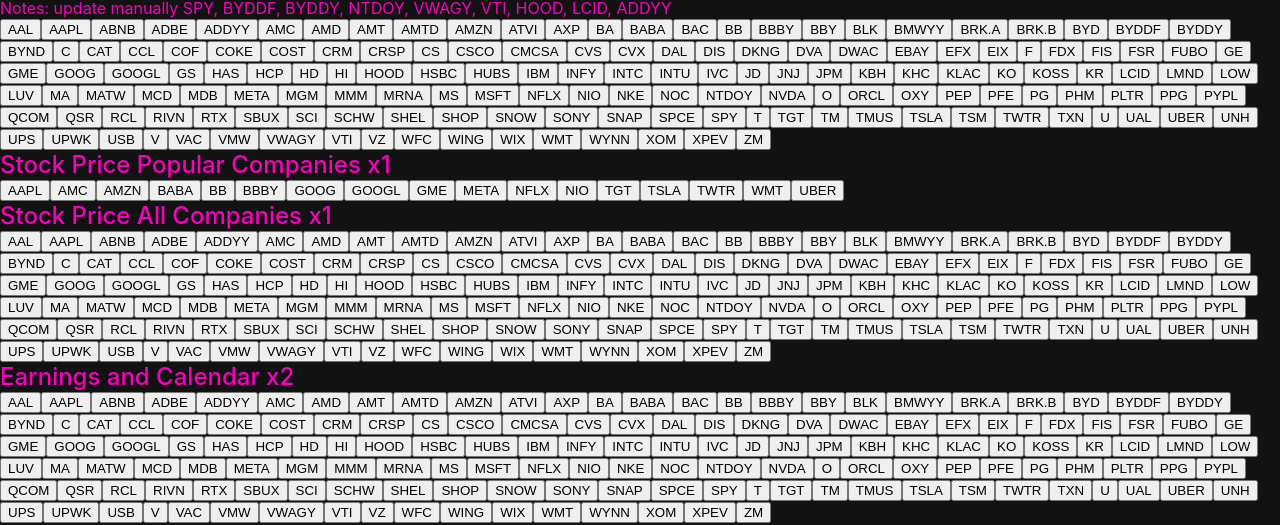
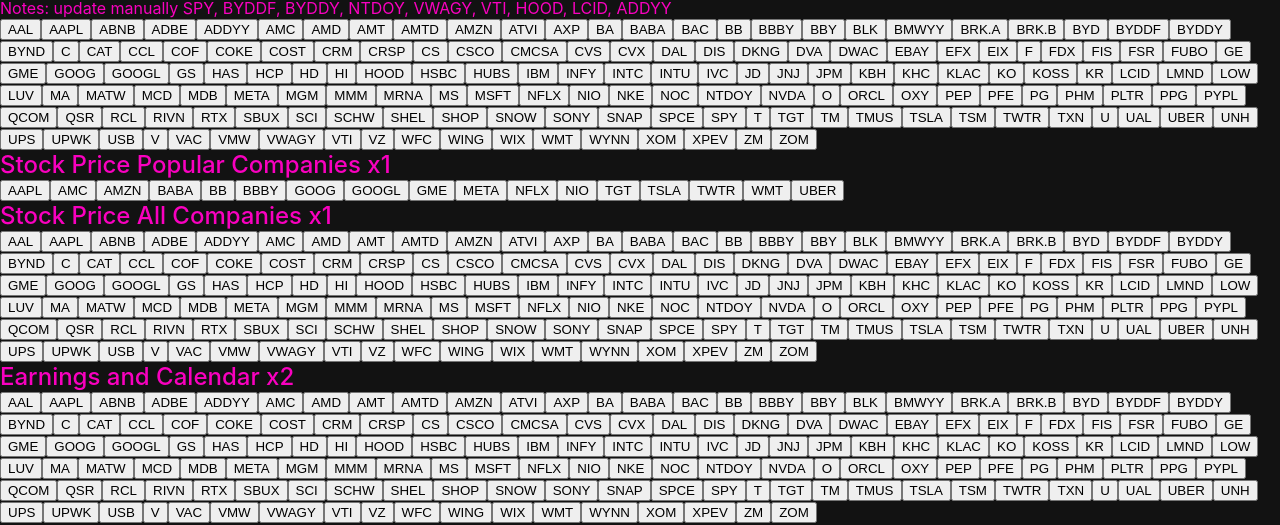
Before and after one commit to jpagtama/finflexi, a Next.js app: page /admin in a window 1280 px wide. Shown: the part 301-826 px from the top of the page. Built offline with nearby package versions, Linux system fonts and the light colour scheme; no server answers; the database is empty.

Commit message:
Add ZOM to list of stocks

```diff
--- a/pages/admin/index.tsx
+++ b/pages/admin/index.tsx
@@ -1,7 +1,7 @@
 import { prisma } from '@db/index'
 
 // TO ADD:
-const companies = ['AAL', 'AAPL', 'ABNB', 'ADBE', 'ADDYY', 'AMC', 'AMD', 'AMT', 'AMTD', 'AMZN', 'ATVI', 'AXP', 'BA', 'BABA', 'BAC', 'BB', 'BBBY', 'BBY', 'BLK', 'BMWYY', 'BRK.A', 'BRK.B', 'BYD', 'BYDDF', 'BYDDY', 'BYND', 'C', 'CAT', 'CCL', 'COF', 'COKE', 'COST', 'CRM', 'CRSP', 'CS', 'CSCO', 'CMCSA', 'CVS', 'CVX', 'DAL', 'DIS', 'DKNG', 'DVA', 'DWAC', 'EBAY', 'EFX', 'EIX', 'F', 'FDX', 'FIS', 'FSR', 'FUBO', 'GE', 'GME', 'GOOG', 'GOOGL', 'GS', 'HAS', 'HCP', 'HD', 'HI', 'HOOD', 'HSBC', 'HUBS', 'IBM', 'INFY', 'INTC', 'INTU', 'IVC', 'JD', 'JNJ', 'JPM', 'KBH', 'KHC', 'KLAC', 'KO', 'KOSS', 'KR', 'LCID', 'LMND', 'LOW', 'LUV', 'MA', 'MATW', 'MCD', 'MDB', 'META', 'MGM', 'MMM', 'MRNA', 'MS', 'MSFT', 'NFLX', 'NIO', 'NKE', 'NOC', 'NTDOY', 'NVDA', 'O', 'ORCL', 'OXY', 'PEP', 'PFE', 'PG', 'PHM', 'PLTR', 'PPG', 'PYPL', 'QCOM', 'QSR', 'RCL', 'RIVN', 'RTX', 'SBUX', 'SCI', 'SCHW', 'SHEL', 'SHOP', 'SNOW', 'SONY', 'SNAP', 'SPCE', 'SPY', 'T', 'TGT', 'TM', 'TMUS', 'TSLA', 'TSM', 'TWTR', 'TXN', 'U', 'UAL', 'UBER', 'UNH', 'UPS', 'UPWK', 'USB', 'V', 'VAC', 'VMW', 'VWAGY', 'VTI', 'VZ', 'WFC', 'WING', 'WIX', 'WMT', 'WYNN', 'XOM', 'XPEV', 'ZM']
+const companies = ['AAL', 'AAPL', 'ABNB', 'ADBE', 'ADDYY', 'AMC', 'AMD', 'AMT', 'AMTD', 'AMZN', 'ATVI', 'AXP', 'BA', 'BABA', 'BAC', 'BB', 'BBBY', 'BBY', 'BLK', 'BMWYY', 'BRK.A', 'BRK.B', 'BYD', 'BYDDF', 'BYDDY', 'BYND', 'C', 'CAT', 'CCL', 'COF', 'COKE', 'COST', 'CRM', 'CRSP', 'CS', 'CSCO', 'CMCSA', 'CVS', 'CVX', 'DAL', 'DIS', 'DKNG', 'DVA', 'DWAC', 'EBAY', 'EFX', 'EIX', 'F', 'FDX', 'FIS', 'FSR', 'FUBO', 'GE', 'GME', 'GOOG', 'GOOGL', 'GS', 'HAS', 'HCP', 'HD', 'HI', 'HOOD', 'HSBC', 'HUBS', 'IBM', 'INFY', 'INTC', 'INTU', 'IVC', 'JD', 'JNJ', 'JPM', 'KBH', 'KHC', 'KLAC', 'KO', 'KOSS', 'KR', 'LCID', 'LMND', 'LOW', 'LUV', 'MA', 'MATW', 'MCD', 'MDB', 'META', 'MGM', 'MMM', 'MRNA', 'MS', 'MSFT', 'NFLX', 'NIO', 'NKE', 'NOC', 'NTDOY', 'NVDA', 'O', 'ORCL', 'OXY', 'PEP', 'PFE', 'PG', 'PHM', 'PLTR', 'PPG', 'PYPL', 'QCOM', 'QSR', 'RCL', 'RIVN', 'RTX', 'SBUX', 'SCI', 'SCHW', 'SHEL', 'SHOP', 'SNOW', 'SONY', 'SNAP', 'SPCE', 'SPY', 'T', 'TGT', 'TM', 'TMUS', 'TSLA', 'TSM', 'TWTR', 'TXN', 'U', 'UAL', 'UBER', 'UNH', 'UPS', 'UPWK', 'USB', 'V', 'VAC', 'VMW', 'VWAGY', 'VTI', 'VZ', 'WFC', 'WING', 'WIX', 'WMT', 'WYNN', 'XOM', 'XPEV', 'ZM', 'ZOM']
 
 const popularCompanies = ['AAPL', 'AMC', 'AMZN', 'BABA', 'BB', 'BBBY', 'GOOG', 'GOOGL', 'GME', 'META', 'NFLX', 'NIO', 'TGT', 'TSLA', 'TWTR', 'WMT', 'UBER']
 
```
